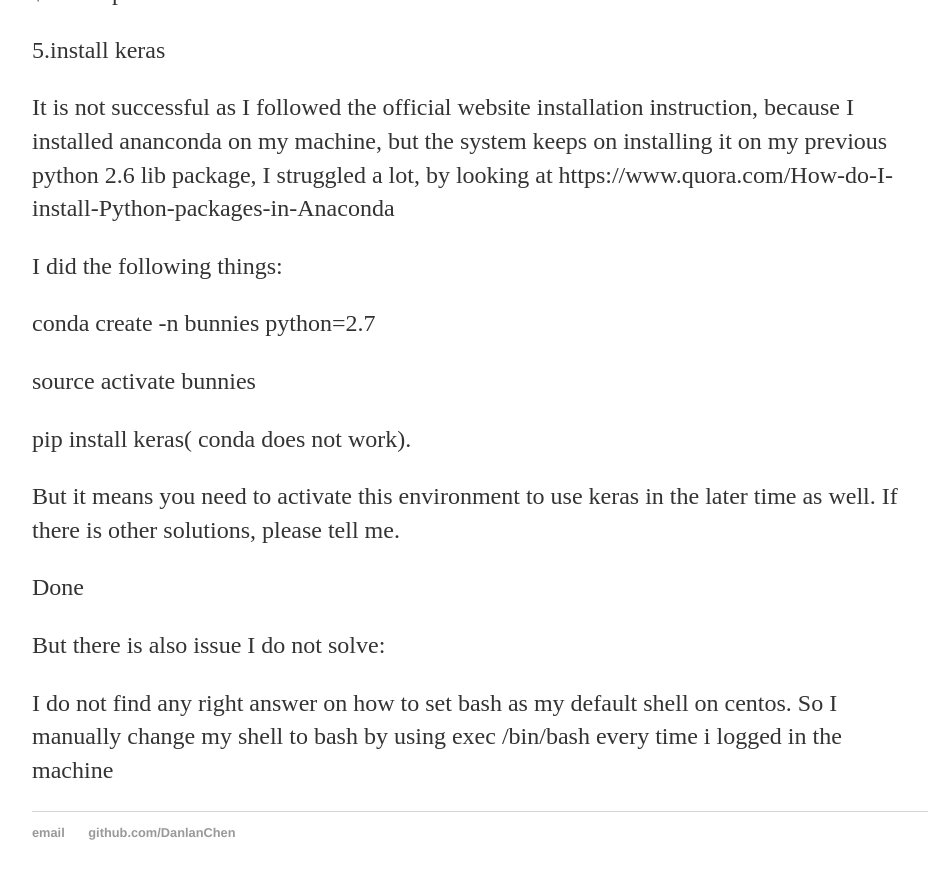
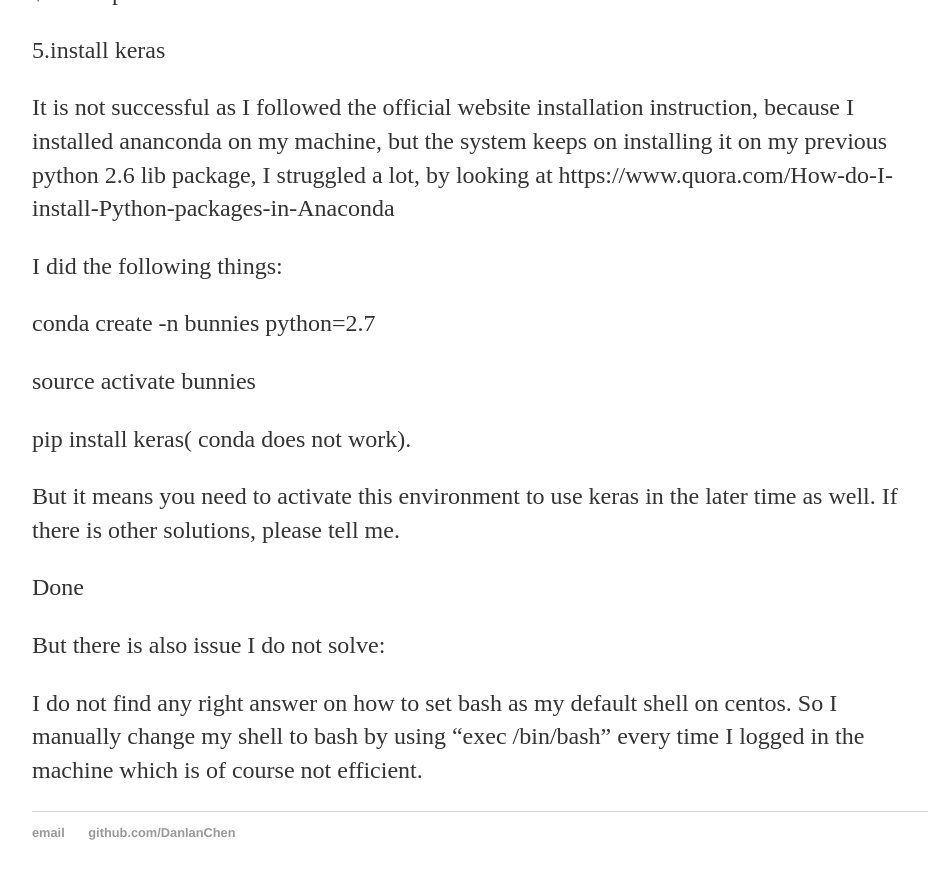
Before and after one commit to DanlanChen/DanlanChen.github.io, a Jekyll site: the page built from _posts/2016-09-29-set-up-a-deep-learning-environment-machine.md, in a window 1280 px wide and 900 px high, scrolled down 2088 px. Shown: the top 879 px of the window, without its empty margins (160-1089 px from the left). Built offline with Jekyll 4.4.1, drawn with Linux system fonts in a browser that asks for light colours.

Commit message:
Update 2016-09-29-set-up-a-deep-learning-environment-machine.md

```diff
--- a/_posts/2016-09-29-set-up-a-deep-learning-environment-machine.md
+++ b/_posts/2016-09-29-set-up-a-deep-learning-environment-machine.md
@@ -75,4 +75,4 @@ Done
 But there is also issue I do not solve:
 
 I do not find any right answer on how to set bash as my default shell on centos.
-So I manually change my shell to bash by using exec /bin/bash every time i logged in the machine
+So I manually change my shell to bash by using "exec /bin/bash" every time I logged in the machine which is of course not efficient.
```
